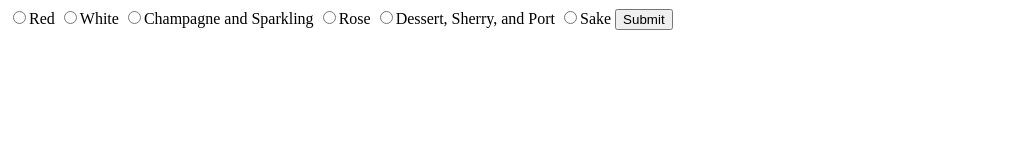
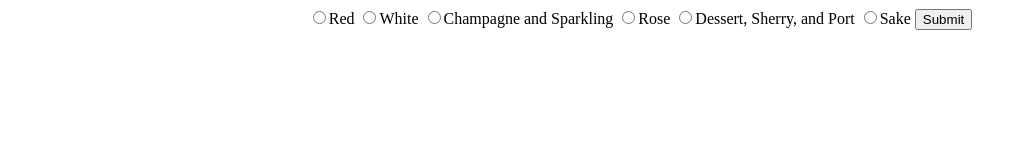
Before and after one commit to julianmuratori/vanilla-wine, a website: page index.html in a window 1280 px wide. Shown: the whole page, without its empty margins (0-1022 px from the left). Drawn offline with nearby package versions, Linux system fonts and the light colour scheme; files that its build step writes are made by us from their sources.

Commit message:
started styling

```diff
--- a/dev/script.js
+++ b/dev/script.js
@@ -109,6 +109,7 @@ wineApp.grapeChoice = () => {
 wineApp.removeClutter = (combined) => {
 	combined[0] = combined[0].replace(`Related Links:`, "")
 	combined[0] = combined[0].replace(`Shop our most popular ${combined[1]}s`, "")
+	combined[0] = combined[0].replace(`Shop our most popular ${combined[1]}`, "")
 	combined[0] = combined[0].replace(`Shop our highest rated ${combined[1]}` , "");
 	combined[0] = combined[0].replace(`Shop for ${combined[1]}`, ``)
 	combined[0] = combined[0].replace(`${combined[1]}`, `<h1 class="grapeTitle">${combined[1]}</h1>`);
--- a/dev/styles.scss
+++ b/dev/styles.scss
@@ -0,0 +1,7 @@
+.wrapper {
+	margin: 0 auto;
+	width: 80%;
+	display: flex;
+	justify-content: center;
+	align-items: center;
+}
--- a/gulpfile.js
+++ b/gulpfile.js
@@ -34,7 +34,7 @@ gulp.task('scripts', () => {
 
 gulp.task('watch', function() {
   gulp.watch('./dev/*.js', ['scripts']);
-  gulp.watch('./dev/partials/*.scss', ['styles']);
+  gulp.watch('./dev/*.scss', ['styles']);
   gulp.watch('*.html', reload);
 });
 
--- a/index.html
+++ b/index.html
@@ -3,7 +3,7 @@
 <head>
 	<meta charset="UTF-8">
 	<title>Document</title>
-	<link rel="stylesheet" href="/public/styles.css">
+	<link rel="stylesheet" href="/public/styles/style.css">
 	<script src="https://ajax.googleapis.com/ajax/libs/jquery/3.1.1/jquery.min.js"></script>
 </head>
 <body>
@@ -12,6 +12,7 @@
 	</header>
 
 	<main>
+		<div class="wrapper">
 		<form class="category" action="">
 			<input type="radio" name="categories" id="124" class="button" value="124">Red
 			<input type="radio" name="categories" id="125" class="button" value="125">White
@@ -21,6 +22,7 @@
 			<input type="radio" name="categories" id="134" class="button" value="134">Sake
 			<input type="submit" id="submit" class="submitButton" value="Submit">
 		</form>
+		</div>
 	</main>
 
 	<footer>
--- a/public/script.js
+++ b/public/script.js
@@ -114,6 +114,7 @@ wineApp.grapeChoice = function () {
 wineApp.removeClutter = function (combined) {
 	combined[0] = combined[0].replace('Related Links:', "");
 	combined[0] = combined[0].replace('Shop our most popular ' + combined[1] + 's', "");
+	combined[0] = combined[0].replace('Shop our most popular ' + combined[1], "");
 	combined[0] = combined[0].replace('Shop our highest rated ' + combined[1], "");
 	combined[0] = combined[0].replace('Shop for ' + combined[1], '');
 	combined[0] = combined[0].replace('' + combined[1], '<h1 class="grapeTitle">' + combined[1] + '</h1>');
--- a/public/styles/style.css
+++ b/public/styles/style.css
@@ -0,0 +1,9 @@
+.wrapper {
+  margin: 0 auto;
+  width: 80%;
+  display: -ms-flexbox;
+  display: flex;
+  -ms-flex-pack: center;
+      justify-content: center;
+  -ms-flex-align: center;
+      align-items: center; }
```
